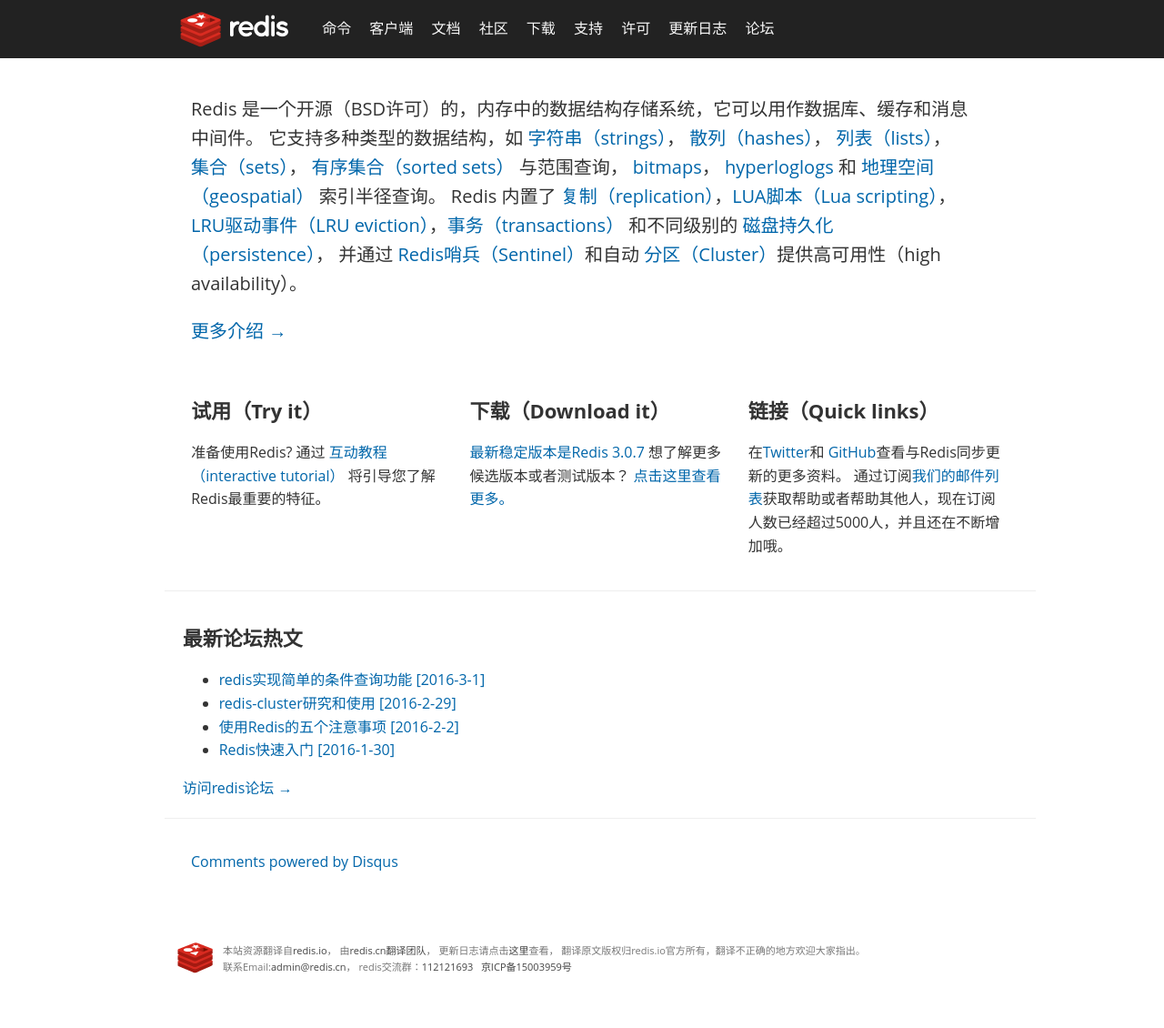
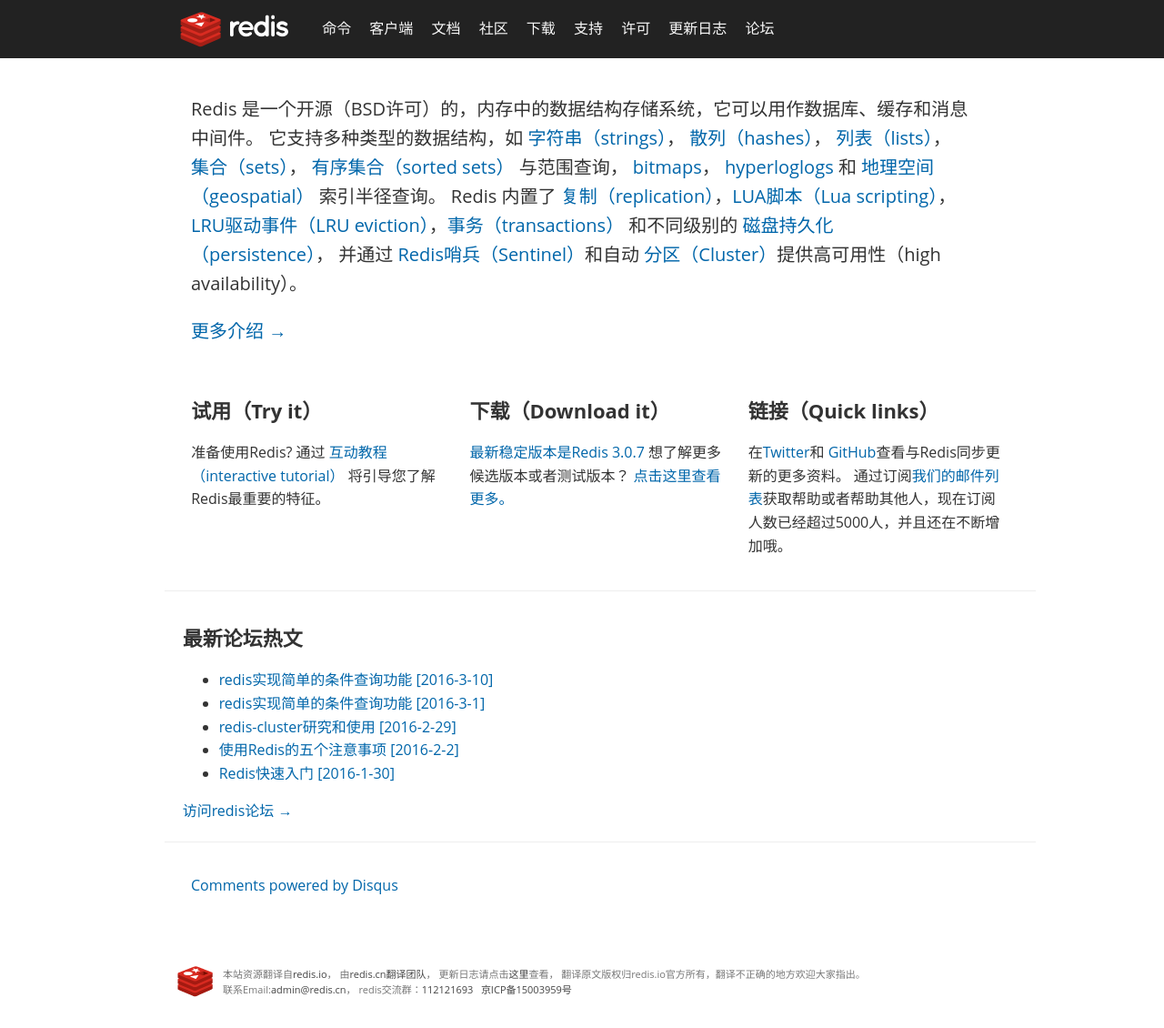
Before and after one commit to rediscn/rediscn, a Jekyll site: the page built from index.html, in a window 1280 px wide. Shown: the whole page at 91% size. Built offline with Jekyll 4.4.1, drawn with Linux system fonts in a browser that asks for light colours; comment, search, counter and statistics services are not loaded; before the commit the page ends 1104 px from its top, so only the background shows below that.

Commit message:
更新论坛文章

```diff
--- a/index.html
+++ b/index.html
@@ -62,6 +62,7 @@
 <div class='home-intro home-section'>
 	<h2>最新论坛热文</h2>
 	<ul>
+		<li><a href="http://bbs.redis.cn/forum.php?mod=viewthread&tid=481" target="_blank">redis实现简单的条件查询功能 [2016-3-10]</a></li>
 		<li><a href="http://bbs.redis.cn/forum.php?mod=viewthread&tid=388" target="_blank">redis实现简单的条件查询功能 [2016-3-1]</a></li>
 		<li><a href="http://bbs.redis.cn/forum.php?mod=viewthread&tid=385" target="_blank">redis-cluster研究和使用 [2016-2-29]</a></li>
 		<li><a href="http://bbs.redis.cn/forum.php?mod=viewthread&tid=61" target="_blank">使用Redis的五个注意事项 [2016-2-2]</a></li>
```
